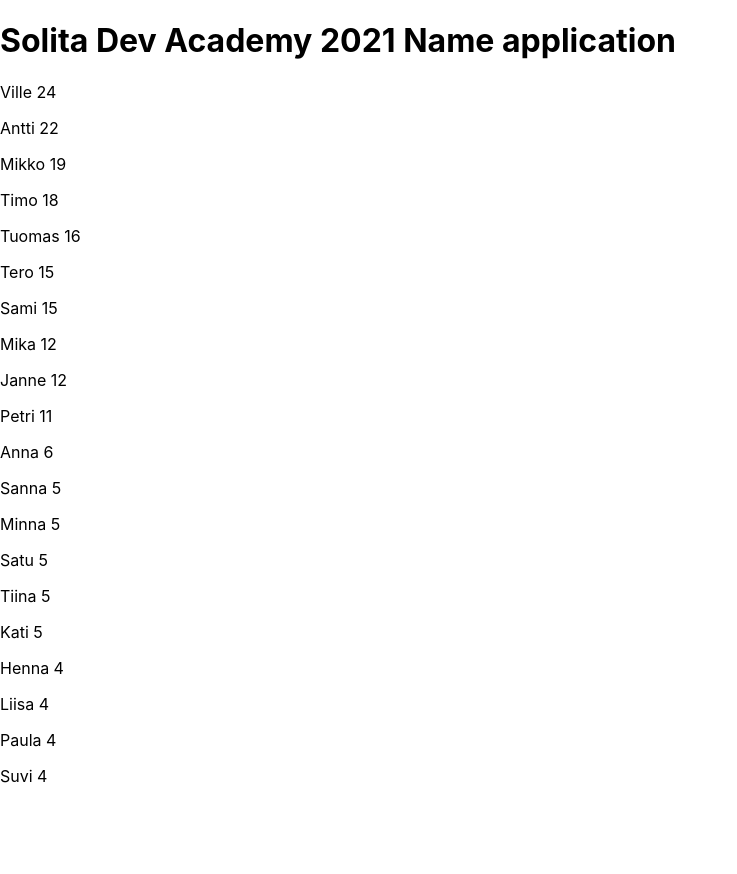
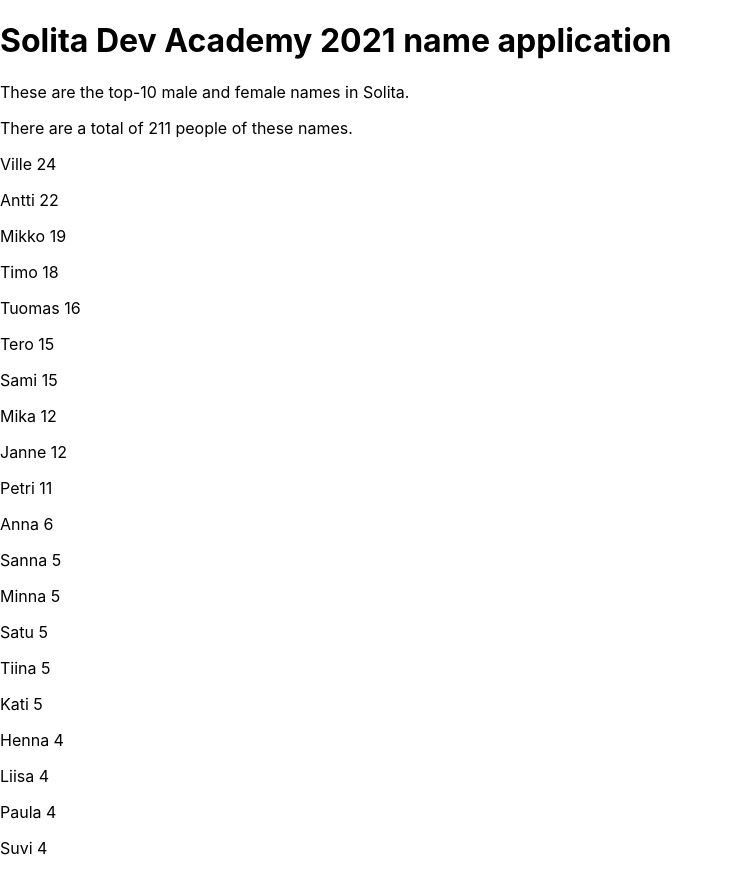
Before and after one commit to Elhefes/name-application, a React (Create React App) app: page / in a window 1280 px wide. Shown: the whole page, without its empty margins (0-737 px from the left). Before the commit the page ends 802 px from the top, so only its background shows below. Built offline with nearby package versions, Linux system fonts and the light colour scheme.

Commit message:
display total amount of all the names

```diff
--- a/src/App.js
+++ b/src/App.js
@@ -1,5 +1,6 @@
 import './App.css';
 import Header from './components/Header'
+import Total from './components/Total'
 import Name from './components/Name'
 import data from './names.json'
 
@@ -10,6 +11,7 @@
   return (
     <div>
       <Header/>
+      <Total names={names}/>
       {names.sort(biggestAmountFirst).map((name, index) =>
         <Name
           key={index}
--- a/src/components/Header.js
+++ b/src/components/Header.js
@@ -1,6 +1,6 @@
 const Header = () => {
   return (
-    <h1>Solita Dev Academy 2021 Name application</h1>
+    <h1>Solita Dev Academy 2021 name application</h1>
   );
 }
 
--- /dev/null
+++ b/src/components/Total.js
@@ -0,0 +1,13 @@
+const Total = (props) => {
+  let totalAmount = props.names.reduce((
+    accumulator, current) => accumulator + current.amount, 0)
+
+  return (
+    <div>
+      <p>These are the top-10 male and female names in Solita.</p>
+      <p>There are a total of {totalAmount} people of these names.</p>
+    </div>
+  );
+}
+
+export default Total;
```
Also changed, not shown: 1 other file (tests, documents, lock files or other folders).
